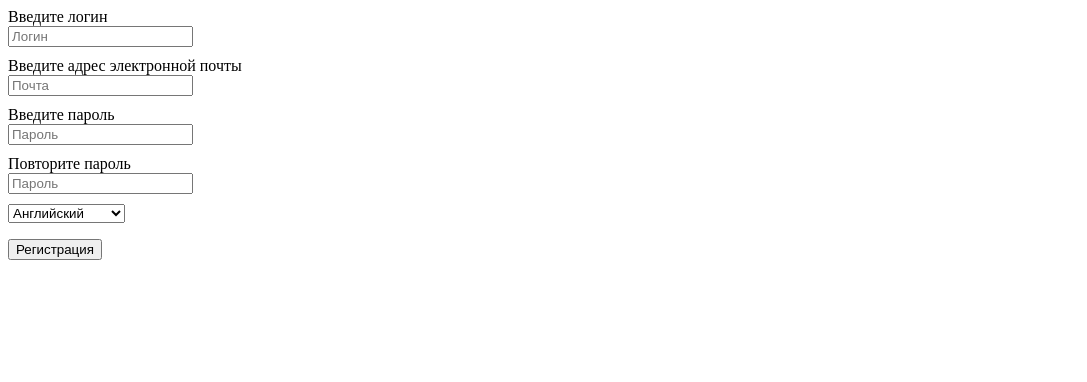
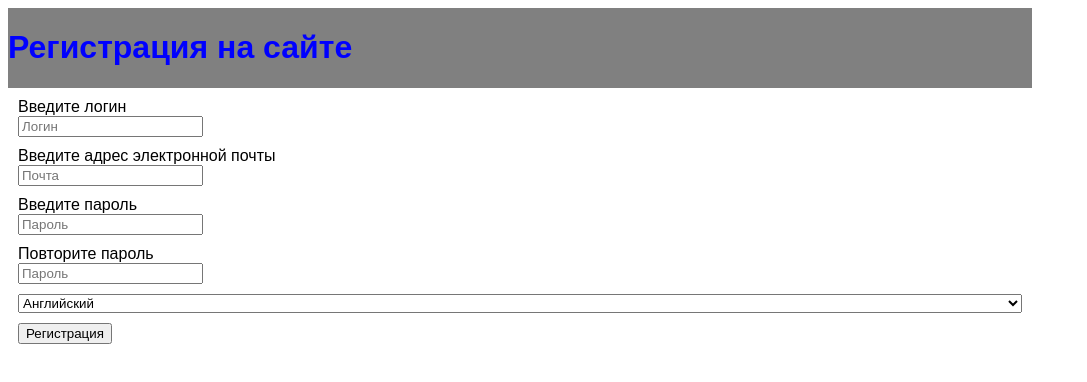
Before and after one commit to kariegoistka/kariegoistka, a plain HTML site: page index.html in a window 1280 px wide. Shown: the whole page, without its empty margins (0-1087 px from the left). Drawn offline with Linux system fonts and the light colour scheme; a web font is replaced by a local one.

Commit message:
add styles

```diff
--- /dev/null
+++ b/index.css
@@ -0,0 +1,31 @@
+body {
+    font-family: "Alkatra", sans-serif;
+    width: 80%;
+    display: flex;
+    flex-direction: column;
+}
+
+input {
+    display: block;
+    margin: 0 0 10px 0;
+}
+
+ .element {
+    color: blue;
+    background: gray;
+    font-weight: bold;
+}
+
+.container {
+    display: flex;
+    flex-direction: column;
+    margin: 10px;
+}
+
+.button {
+    margin: 10px;
+}
+
+button:hover {
+    background: blue;
+}
--- a/index.html
+++ b/index.html
@@ -5,18 +5,23 @@
     <meta name="viewport" content="width=device-width, initial-scale=1.0" />
     <meta http-equiv="X-UA-Compatible" content="ie=edge" />
     <title>Static Template</title>
+
+    <link rel="stylesheet" href="/index.css">
+
+    <link
+    rel="stylesheet"
+    href="https://fonts.google.com/specimen/Alkatra" />
+
   </head>
 
-<style>
-    input {
-        display: block;
-        margin: 0 0 10px 0;
-    }
-</style>
+<body>
+    <div class="element">
+    <h1>Регистрация на сайте</h1>
+    </div>
 
-<body>
    <form method="post" action="/login">
 
+<div class="container">
     <label>
         <span>Введите логин</span>
     <input type="login"
@@ -27,6 +32,7 @@
     />
     </label>
 
+
     <label>
         <span>Введите адрес электронной почты</span>
     <input type="email"
@@ -35,6 +41,7 @@
     minlength="5"
     />
     </label>
+
 
     <label>
         <span>Введите пароль</span>
@@ -45,6 +52,7 @@
     />
     </label>
 
+
     <label>
         <span>Повторите пароль</span>
     <input type="password"
@@ -53,6 +61,7 @@
     minlength="8"
     />
     </label>
+
 
     <select>
         <optgroup label="Выбор языка">
@@ -63,12 +72,13 @@
     </optgroup>
     </select>
 
-    <p></p>
+</div>
 
+ <div class="button">
     <button type="submit">
         Регистрация
       </button>
-
+ </div>
 </form>
 </body>
 </html>
```
Also changed, not shown: 1 other file.
